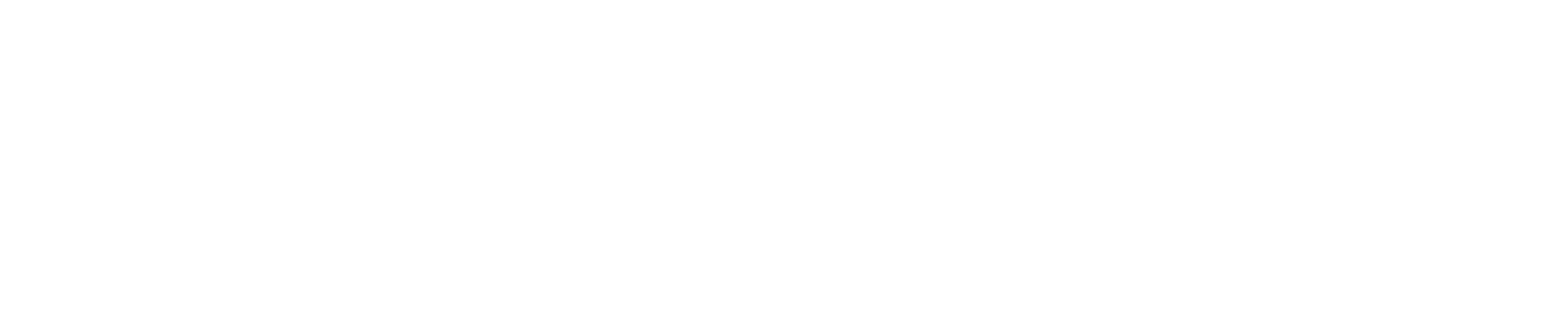
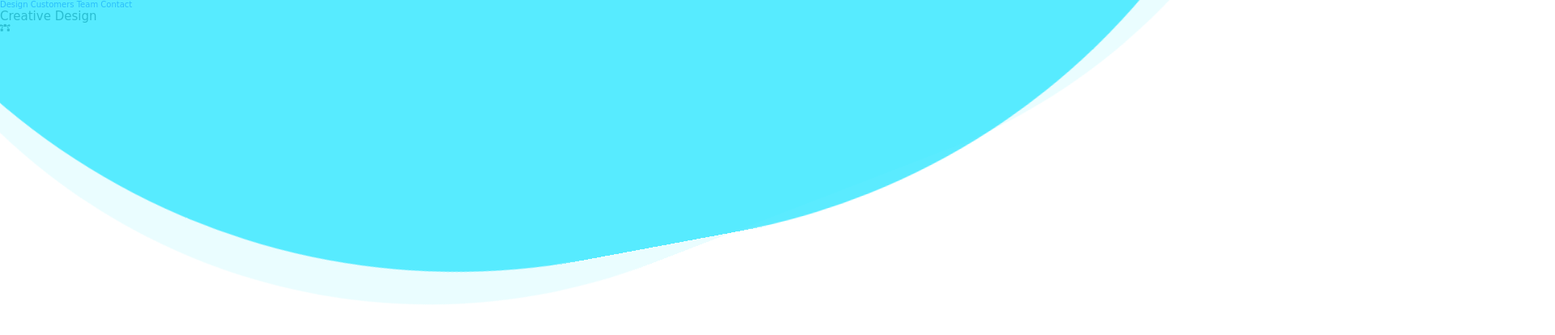
Before and after one commit to jchapar/modernDesign, a plain HTML site: page index.html in a window 1280 px wide. Shown: the top 414 px of the page at 81% size, 1920 px wide, since content can reach past the window. Drawn offline with Linux system fonts and the light colour scheme; a web font is replaced by a local one.

Commit message:
html content set. Animation background in section 1 done

```diff
--- a/index.html
+++ b/index.html
@@ -4,11 +4,29 @@
   <meta charset="UTF-8">
   <meta http-equiv="X-UA-Compatible" content="IE=edge">
   <meta name="viewport" content="width=device-width, initial-scale=1.0">
+  <!-- Font Awesome -->
+  <link rel="stylesheet" href="https://cdnjs.cloudflare.com/ajax/libs/font-awesome/5.15.3/css/all.min.css" integrity="sha512-iBBXm8fW90+nuLcSKlbmrPcLa0OT92xO1BIsZ+ywDWZCvqsWgccV3gFoRBv0z+8dLJgyAHIhR35VZc2oM/gI1w==" crossorigin="anonymous" referrerpolicy="no-referrer" />
+  <!-- Style sheet -->
   <link rel="stylesheet" href="styles.css">
   <title>Modern Design</title>
 </head>
 <body>
 
+  <div class="container">
+    <section class="section-1">
+      <nav class="navbar">
+        <a href="#" class="navbar-link">Design</a>
+        <a href="#" class="navbar-link">Customers</a>
+        <a href="#" class="navbar-link">Team</a>
+        <a href="#" class="navbar-link">Contact</a>
+      </nav>
+      <div class="floating-bg"></div>
+      <h1 class="section-1-heading">Creative Design</h1>
+      <div class="logo">
+        <i class="fas fa-bezier-curve"></i>
+      </div>
+    </section>
+  </div>
 
   <script src="app.js"></script>
 </body>
--- a/styles.css
+++ b/styles.css
@@ -0,0 +1,62 @@
+@import url("https://fonts.googleapis.com/css2?family=Bellota+Text:wght@300;400;700&display=swap");
+
+/* Common Styles */
+* {
+  margin: 0;
+  padding: 0;
+  box-sizing: border-box;
+  text-decoration: none;
+  list-style: none;
+  outline: none;
+  font-family: "Bellota Text", cursive;
+  font-weight: 400;
+}
+
+html {
+  font-size: 62.5%;
+}
+
+body {
+  overflow-x: hidden;
+}
+
+/* Section 1 */
+.section-1 {
+  width: 100%;
+  height: 100vh;
+  background-color: #fff;
+  position: relative;
+}
+
+.floating-bg {
+  width: 150vw;
+  height: 150vw;
+  background-color: rgba(50, 231, 255, 0.8);
+  position: absolute;
+  top: -125vw;
+  left: calc(50% - 75vw);
+  border-radius: 45%;
+  animation: rotate 30s infinite;
+}
+
+.floating-bg::before {
+  content: "";
+  width: 100%;
+  height: 100%;
+  background-color: rgba(50, 231, 255, 0.1);
+  position: absolute;
+  top: 0;
+  left: 0;
+  border-radius: 40%;
+  animation: rotate 30s infinite;
+}
+
+@keyframes rotate {
+  0% {
+    transform: rotate(0);
+  }
+
+  100% {
+    transform: rotate(360deg);
+  }
+}
```
